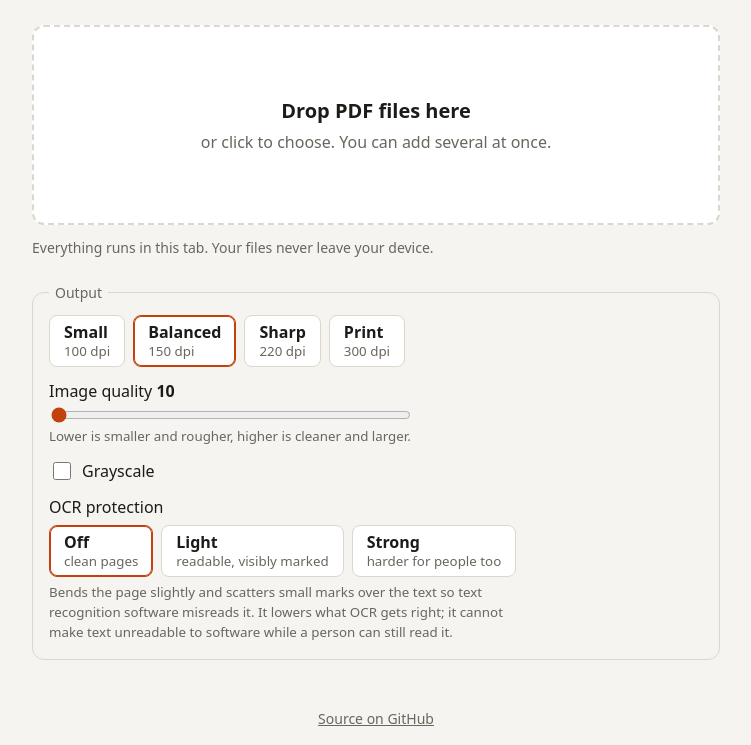
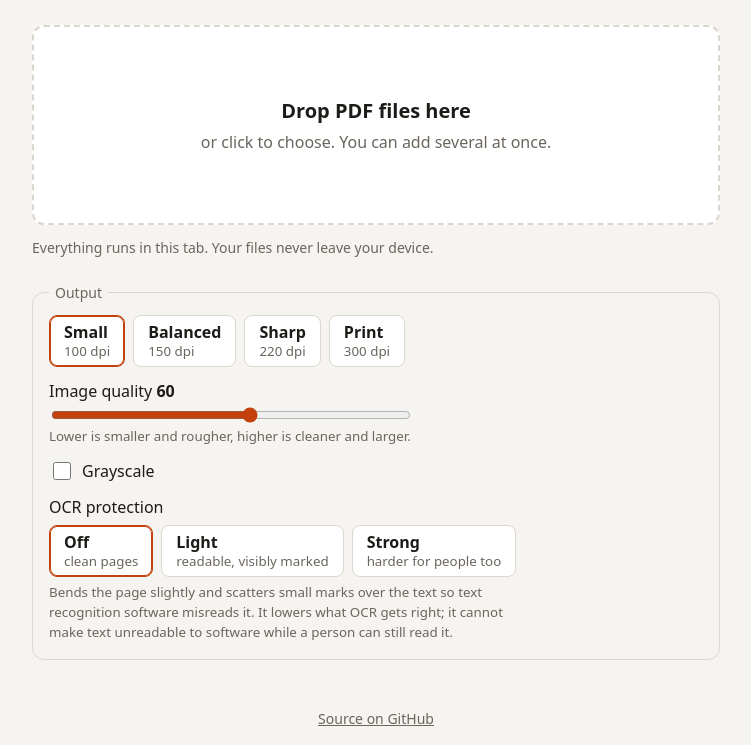
Before and after one commit to pavle-goloskokovic/flatpdf, a website built with Vite: page index.html in a window 1280 px wide. Shown: the part 185-930 px from the top of the page, without its empty margins (264-1015 px from the left). Built offline with nearby package versions, Linux system fonts and the light colour scheme.

Commit message:
Default to 100 dpi and quality 60

```diff
--- a/index.html
+++ b/index.html
@@ -32,14 +32,14 @@
     <fieldset class="settings">
         <legend>Output</legend>
         <div class="presets" role="radiogroup" aria-label="Resolution">
-            <label><input type="radio" name="preset" value="small"><span><b>Small</b><small>100 dpi</small></span></label>
-            <label><input type="radio" name="preset" value="balanced" checked><span><b>Balanced</b><small>150 dpi</small></span></label>
+            <label><input type="radio" name="preset" value="small" checked><span><b>Small</b><small>100 dpi</small></span></label>
+            <label><input type="radio" name="preset" value="balanced"><span><b>Balanced</b><small>150 dpi</small></span></label>
             <label><input type="radio" name="preset" value="sharp"><span><b>Sharp</b><small>220 dpi</small></span></label>
             <label><input type="radio" name="preset" value="print"><span><b>Print</b><small>300 dpi</small></span></label>
         </div>
         <label class="slider" for="quality">
-            <span>Image quality <output id="quality-value" for="quality">10</output></span>
-            <input id="quality" type="range" min="10" max="100" step="5" value="10">
+            <span>Image quality <output id="quality-value" for="quality">60</output></span>
+            <input id="quality" type="range" min="10" max="100" step="5" value="60">
             <small>Lower is smaller and rougher, higher is cleaner and larger.</small>
         </label>
         <label class="check"><input id="gray" type="checkbox"> Grayscale</label>
--- a/src/main.ts
+++ b/src/main.ts
@@ -56,7 +56,7 @@ function currentOptions (): FlattenOptions
     const checked = document.querySelector<HTMLInputElement>('input[name="preset"]:checked');
     const ocr = document.querySelector<HTMLInputElement>('input[name="ocr"]:checked')?.value;
     return {
-        dpi: PRESETS[checked?.value ?? 'balanced'] ?? PRESETS.balanced,
+        dpi: PRESETS[checked?.value ?? 'small'] ?? PRESETS.small,
         quality: Number(qualityInput.value) / 100,
         grayscale: grayInput.checked,
         ocrProtection: ocr === 'light' || ocr === 'strong' ? ocr : 'off',
```
Also changed, not shown: README.md.
